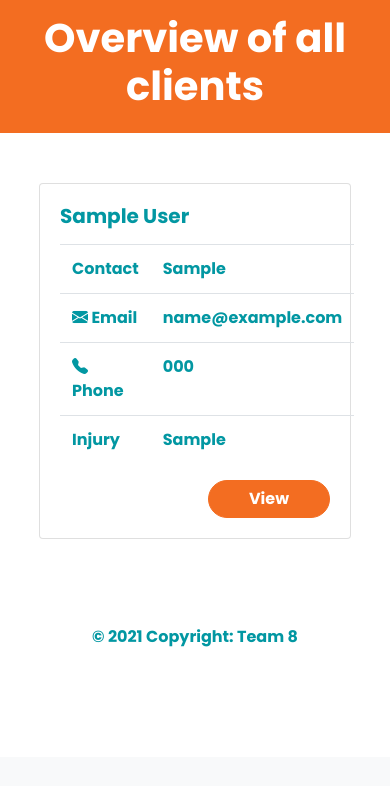
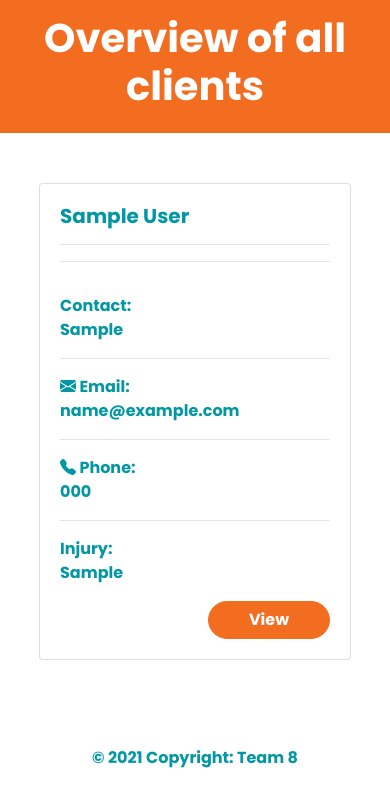
Before and after one commit to alittek/AC41004-IndustrialTeamProject, a Django app: page /overview/1 in a window 390 px wide. Shown: the part 87-873 px from the top of the page. Before the commit the page ends 734 px from the top, so only its background shows below. Run offline with Django 3.2, Linux system fonts and the light colour scheme; tables that the repository leaves empty hold one stand-in row (values such as "Sample post"); some libraries are stand-ins or nearby versions.

Commit message:
responsive grid system for client card

```diff
--- a/theohealth/main/static/main/style.css
+++ b/theohealth/main/static/main/style.css
@@ -29,11 +29,6 @@
   padding-left: 40px !important;
   padding-right: 40px !important;
   border-radius: 25px !important;
-}
-
-table {
-  table-layout: fixed;
-  word-wrap: break-word;
 }
 
 footer {
--- a/theohealth/main/templates/main/overview.html
+++ b/theohealth/main/templates/main/overview.html
@@ -15,8 +15,33 @@
 <div class="card" style="width: 80%;">
     <div class="card-body">
       <h5 class="card-title">{{ athlete }}</h5>
-      <p class="card-text">
-        <table class="table w-auto">
+      <hr/>
+      <hr/>
+      <p class="card-text overflow-auto">
+        <div class="row">
+          <div class="col-12 col-sm-3 col-lg-2">Contact: </div>
+          <div class="col-12 col-sm-9 col-lg-10">{{athlete.contact_nb}}</div>
+        </div>
+        <hr/>
+        <div class="row">
+          <div class="col-12 col-sm-3 col-lg-2"><i class="bi bi-envelope-fill"></i> Email: </div>
+          <div class="col-12 col-sm-9 col-lg-10">{{athlete.email}}</div>
+        </div>
+        <hr/>
+        <div class="row">
+          <div class="col-12 col-sm-3 col-lg-2"><i class="bi bi-telephone-fill"></i> Phone: </div>
+          <div class="col-12 col-sm-9 col-lg-10">{{athlete.phone_nb}}</div>
+        </div>
+        <hr/>
+        <div class="row">
+          <div class="col-12 col-sm-3 col-lg-2">Injury: </div>
+          <div class="col-12 col-sm-9 col-lg-10">{{athlete.injury}}</div>
+        </div>
+
+
+
+          <!--
+          <table class="table table-responsive w-auto">
             <tbody>
               <tr>
                 <th style="width: 30%;">Contact</th>
@@ -36,6 +61,11 @@
               </tr>
             </tbody>
           </table>
+          -->
+
+
+
+
       </p>
       <a href="{% url 'main:athlete' athlete.id %}" class="btn btn-primary float-right">View</a>
     </div>
```
